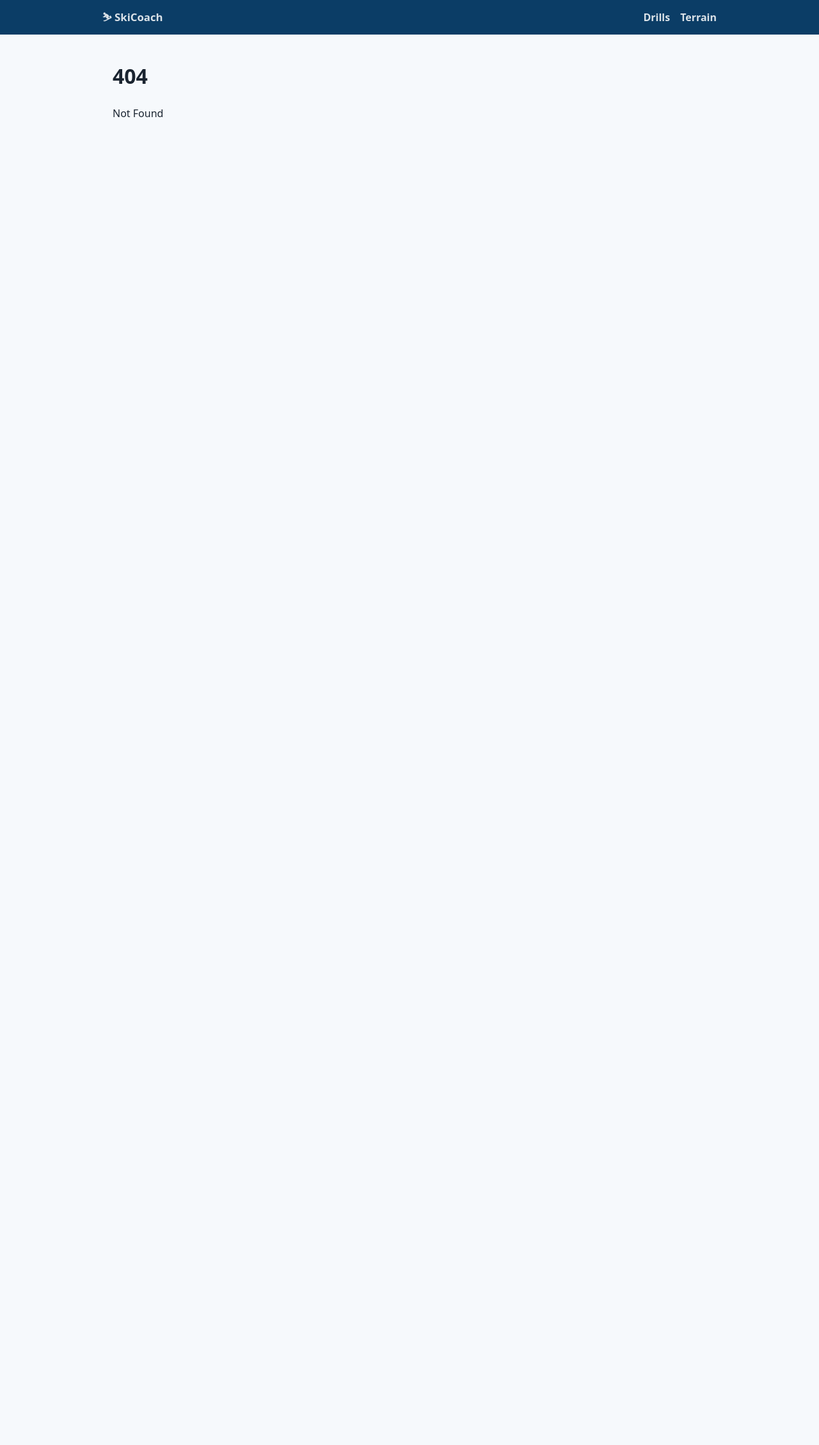
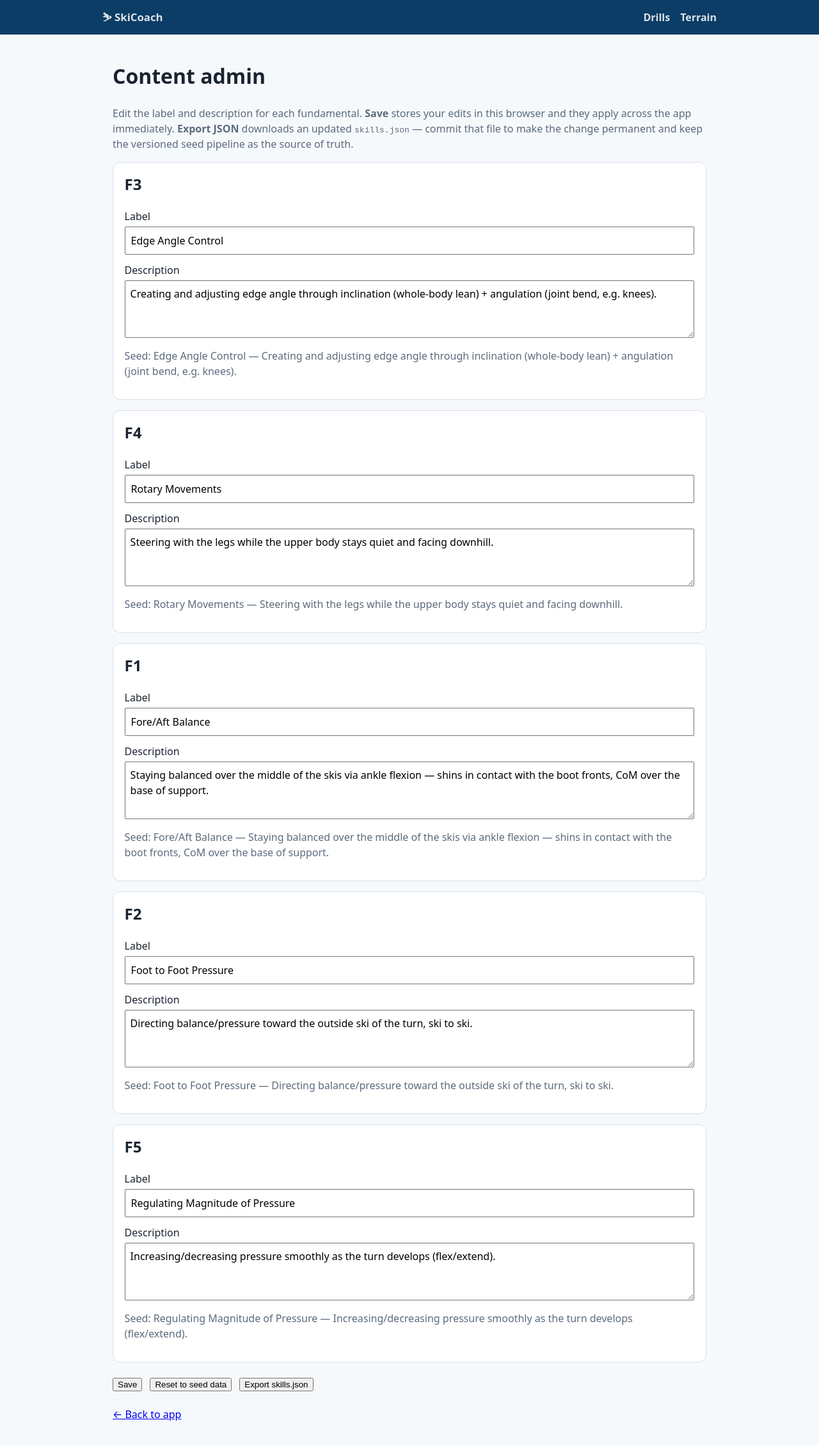
Before and after one commit to dfaourgatech/SkiSchoolApp, a SvelteKit app: page /admin in a window 1280 px wide. Before the commit this address had no page. Shown: the top 2258 px of the page at 64% size. Before the commit the page ends 800 px from the top, so only its background shows below. Built offline with nearby package versions, Linux system fonts and the light colour scheme.

Commit message:
Add /admin page for editing fundamental labels/descriptions

```diff
--- /dev/null
+++ b/src/routes/admin/+page.svelte
@@ -0,0 +1,99 @@
+<script lang="ts">
+	import { base } from '$app/paths';
+	import { skills } from '$lib/data';
+	import {
+		overrides,
+		saveOverrides,
+		resetOverrides,
+		content
+	} from '$lib/content.svelte';
+
+	const fundamentals = skills.skills.flatMap((s) => s.fundamentals);
+
+	let savedFlash = $state(false);
+
+	function setOverride(id: string, field: 'name' | 'description', value: string) {
+		if (!overrides[id]) overrides[id] = {};
+		overrides[id][field] = value;
+	}
+
+	function onSave() {
+		for (const [id, o] of Object.entries(overrides)) {
+			if (!o.name?.trim() && !o.description?.trim()) delete overrides[id];
+		}
+		saveOverrides();
+		savedFlash = true;
+		setTimeout(() => (savedFlash = false), 2500);
+	}
+
+	function onExport() {
+		const blob = new Blob([content.exportSkillsJson()], { type: 'application/json' });
+		const url = URL.createObjectURL(blob);
+		const a = document.createElement('a');
+		a.href = url;
+		a.download = 'skills.json';
+		a.click();
+		URL.revokeObjectURL(url);
+	}
+</script>
+
+<h1>Content admin</h1>
+<p class="muted">
+	Edit the label and description for each fundamental. <strong>Save</strong> stores
+	your edits in this browser and they apply across the app immediately.
+	<strong>Export JSON</strong> downloads an updated <code>skills.json</code> —
+	commit that file to make the change permanent and keep the versioned seed
+	pipeline as the source of truth.
+</p>
+
+{#each fundamentals as f (f.id)}
+	<div class="card">
+		<h2>{f.id}</h2>
+		<label>
+			Label
+			<input
+				value={overrides[f.id]?.name ?? f.name}
+				oninput={(e) => setOverride(f.id, 'name', e.currentTarget.value)}
+			/>
+		</label>
+		<label>
+			Description
+			<textarea
+				rows="3"
+				value={overrides[f.id]?.description ?? f.description}
+				oninput={(e) => setOverride(f.id, 'description', e.currentTarget.value)}
+			></textarea>
+		</label>
+		<p class="muted">Seed: {f.name} — {f.description}</p>
+	</div>
+{/each}
+
+<div class="actions">
+	<button onclick={onSave}>Save</button>
+	<button onclick={resetOverrides}>Reset to seed data</button>
+	<button onclick={onExport}>Export skills.json</button>
+	{#if savedFlash}<span class="muted">Saved ✓</span>{/if}
+</div>
+
+<p><a href="{base}/">← Back to app</a></p>
+
+<style>
+	.actions {
+		display: flex;
+		gap: 0.75rem;
+		align-items: center;
+		margin: 1.5rem 0;
+	}
+	label {
+		display: block;
+		margin: 0.75rem 0;
+	}
+	input,
+	textarea {
+		display: block;
+		width: 100%;
+		margin-top: 0.25rem;
+		padding: 0.5rem;
+		font: inherit;
+	}
+</style>
```
